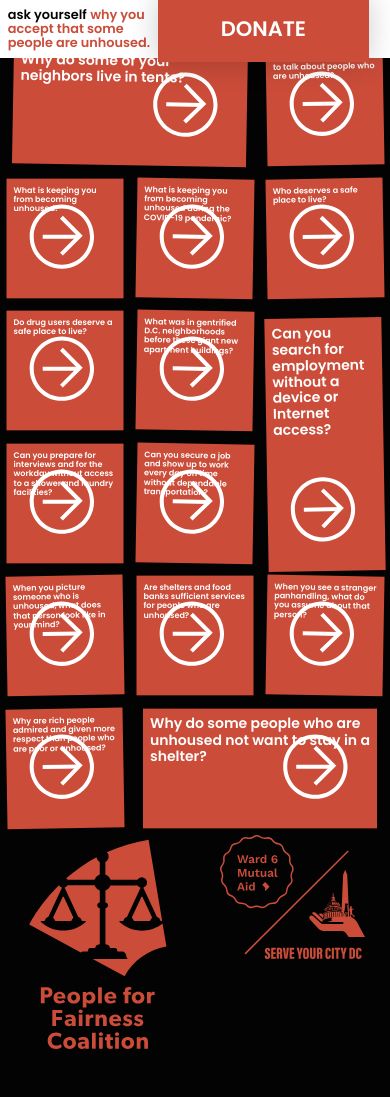
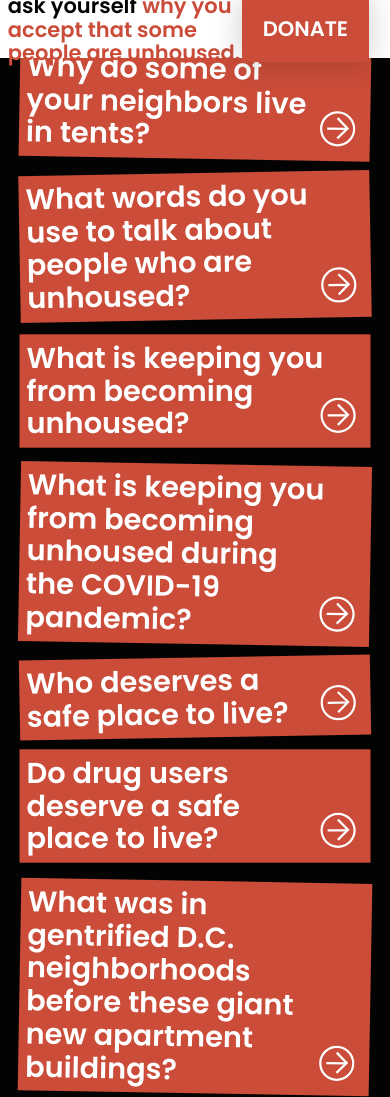
Before and after one commit to SpenceJMNelson/housing-campaign, a website built with Parcel: page index.html in a window 390 px wide. Shown: the top 1097 px of the page. Before the commit the page ends 1066 px from the top, so only its background shows below. Built offline with nearby package versions, Linux system fonts and the light colour scheme.

Commit message:
mobile styles

```diff
--- a/css/main.css
+++ b/css/main.css
@@ -167,7 +167,6 @@ h2 {
     }
 
    .question-card:hover {
-     padding:2vw;
      background-color:#030303;
      color:#ca4c39;
      transform:scale(1) rotateZ(0deg);
@@ -338,20 +337,106 @@ h2 {
 #info-modal-content {
   margin:200px auto;
   max-width: 800px;
+  padding:1em;
+}
+
+.footer {
+  margin-top:50px;
+  margin-bottom: 50px;
 }
 
 .footercolumns {
   max-width: 800px;
   display: flex;
   margin: 0 auto;
+  align-items: center;
+  justify-content: center;
 }
 
 .footercolumns .footer-image{
   margin:0px 25px;
+  width:20%;
 }
 
 .footercolumns .footer-image img{
   width:100%;
+}
+
+@media screen and (max-width: 600px) {
+
+  .question-card-array {
+
+     display: block;
+   }
+  .question-card {
+    padding:2vw;
+    background-color:#ca4c39;
+    color:#ffffff;
+    cursor: pointer;
+    transition:300ms;
+    height:auto;
+    background-image:url(../img/arrow.svg);
+    background-size: 40px;
+    background-position: right 1em bottom 1em;
+    background-repeat: no-repeat;
+    padding-right: 3em
+  }
+
+   .question-card:nth-child(3n+1) {
+     transform:scale(.9) rotateZ(1deg);
+   }
+
+   .question-card:nth-child(3n+2) {
+     transform:scale(.9) rotateZ(-1deg);
+   }
+
+   .question-card:nth-child(3n+3) {
+     transform:scale(.9) rotateZ(0deg);
+   }
+
+   .question-card h2{
+     font-size: 2em;
+   }
+
+   .question-card h3{
+     font-size: 2em;
+   }
+   #why-tents h2,#internet-access h2,#stay-shelter h2{
+     font-size: 2em;
+   }
+
+   #info-modal-content {
+     margin:100px auto;
+   }
+
+   .info-modal h2{
+     font-size: 34px;
+   }
+
+   .sticky-nav h3{
+     font-size: 21px;
+     max-width: 66vw;
+     color:#ffffff;
+     display: inline-block;
+     transition:300ms;
+     margin-left: 2vw;
+     line-height: 1.1;
+
+   }
+
+   .sticky-nav a.button{
+     text-transform: uppercase;
+     font-size: 21px;
+     color:#ffffff;
+     background:#ca4c39;
+     text-decoration:none;
+     font-weight: bold;
+     padding: 1em 1em;
+     margin-right:1em;
+     text-align: center;
+     box-shadow: 0px 0px 30px rgba(0,0,0,.2);
+   }
+
 }
 
 
```
